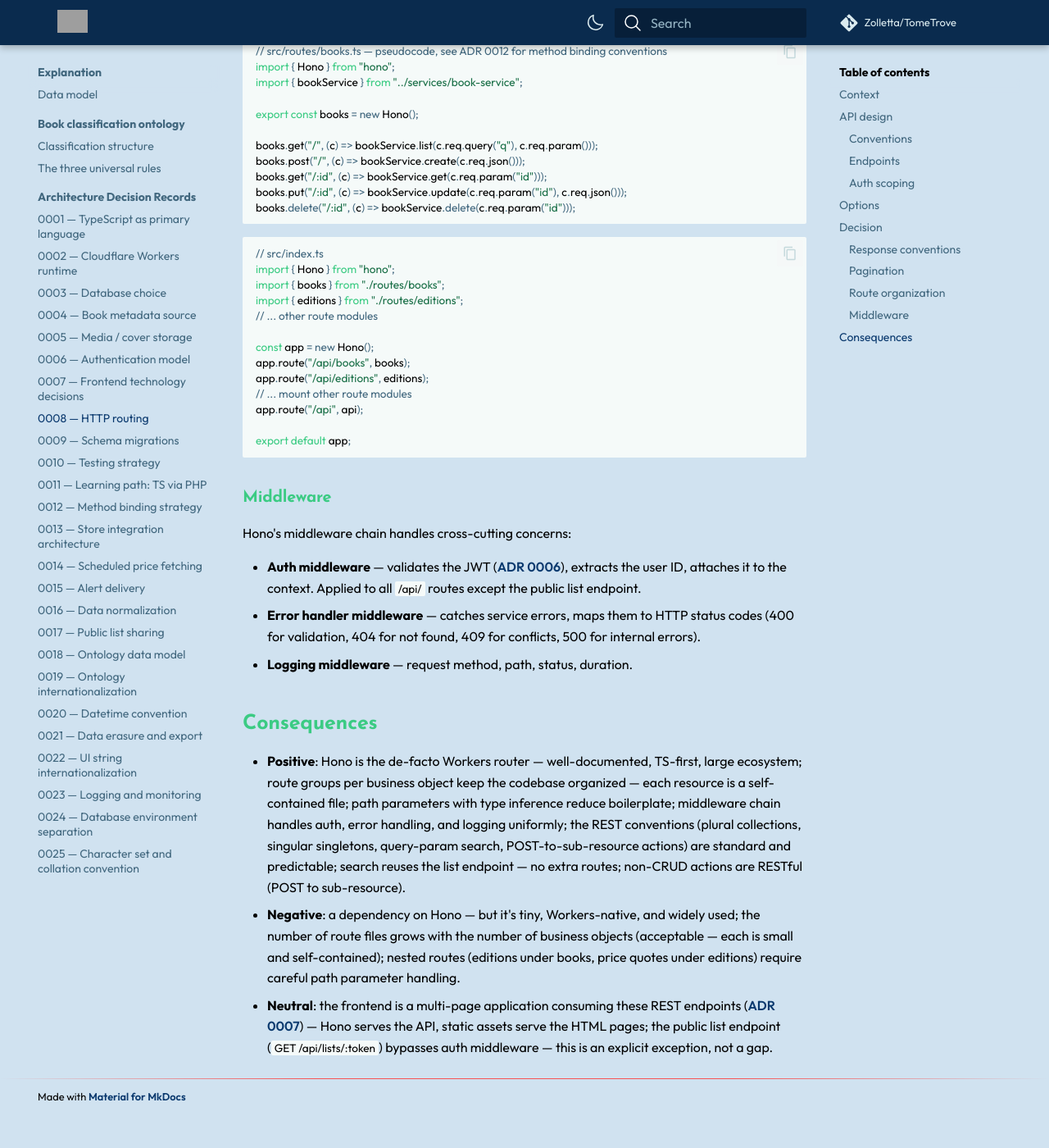
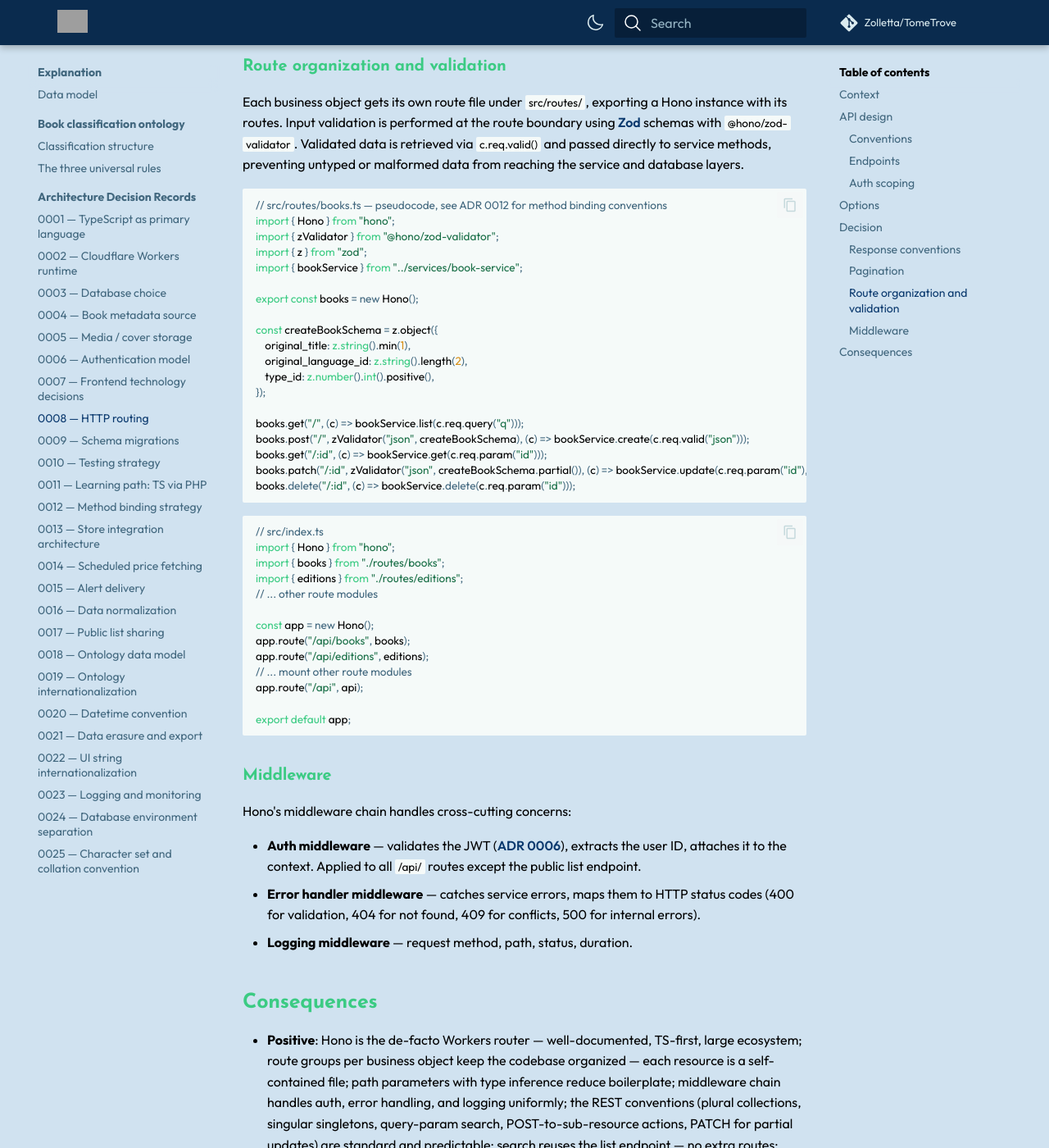
Before and after one commit to Zolletta/TomeTrove, an MkDocs documentation site: the page built from docs/explanation/adr/0008-http-routing.md, in a window 1280 px wide and 1400 px high, scrolled down 3586 px. Shown: the whole window at 82% size. Built offline with MkDocs 1.6.1 and Material for MkDocs 9.7.7, drawn with Linux system fonts in a browser that asks for light colours; comment, search, counter and statistics services are not loaded; before the commit the page ends 4945 px from its top, so only the background shows below that; some of the changed text lies outside the part shown; grey boxes are pictures that could not be loaded.

Commit message:
docs(api): refine routing with Zod validation, PATCH semantics, and field error issues
Update ADR 0008, API endpoints reference, and coding style guide:
- Standardize on Zod route-boundary validation with @hono/zod-validator.
- Change /api/user/preferences to PATCH for partial preference updates.
- Expand standard error response format to include an issues array for 400 validation failures.

Generated with [Devin](https://devin.ai)

Co-Authored-By: Devin <158243242+devin-ai-integration[bot]@users.noreply.github.com>

````diff
--- a/docs/explanation/adr/0008-http-routing.md
+++ b/docs/explanation/adr/0008-http-routing.md
@@ -23,6 +23,7 @@ Constraints:
 - **Plural route prefixes for collections**: `/api/books`, `/api/authors`, `/api/wishes`. `GET /api/books` lists books; `GET /api/books/:id` returns one book. The `:id` disambiguates list vs. single.
 - **Singular route prefixes for singletons**: `/api/user/preferences` (one per user). No `:id` — the resource is scoped to the authenticated user.
 - **Search is a query param on the list endpoint**: `GET /api/books?q=hamlet`, `GET /api/authors?q=poe`. Same endpoint for listing and searching — search is just a filter.
+- **Mutation verbs**: `POST` creates resources or triggers actions on sub-resources; `PATCH` applies partial updates to an existing resource (e.g. updating one or more preference fields in `/api/user/preferences`); `PUT` replaces a resource in its entirety; `DELETE` removes a resource.
 - **Non-CRUD actions are POST to a sub-resource**: `POST /api/editions/:id/prices` (on-demand fetch), `POST /api/wishes/import` (CSV import). Actions are modeled as creates on a sub-resource.
 - **Child resources are nested under their parent**: editions under books, price quotes under editions. Direct lookup by ID is also supported via a flat route when the parent ID is not needed.
 
@@ -71,7 +72,7 @@ Since the UI consumes only these endpoints, response shapes must be consistent a
   - Changing `per_page` resets to the first page — cursor positions are relative to the page size, so a different `per_page` invalidates the current cursor. The `first` link uses the new `per_page` value.
   - The UI follows these links — it does not construct URLs or know cursor encoding.
   - No total count — the UI shows "first/prev/next/last" navigation, not "page 2 of 10". This avoids the expensive `COUNT(*)` query on large tables.
-- **Errors**: a JSON object with `error` (machine-readable code) and `message` (human-readable) (e.g. `{ "error": "not_found", "message": "Book not found" }`). HTTP status code matches the error (400, 404, 409, 500).
+- **Errors**: a JSON object with `error` (machine-readable code), `message` (human-readable), and an optional `issues` array for field-level validation errors (e.g. `{ "error": "validation_error", "message": "Invalid request payload", "issues": [{ "field": "alert_threshold", "message": "Must be an integer between 1 and 100" }] }`). HTTP status code matches the error (400 for validation errors, 401 for unauthorized, 404 for not found, 409 for conflicts, 500 for internal errors).
 - **Empty mutations**: `204 No Content` for DELETE and PATCH that don't return a body.
 - **Created resources**: `201 Created` with the resource body.
 
@@ -83,21 +84,29 @@ Cursor pagination is used uniformly on all list endpoints for consistency, even
 
 The ontology tree (`GET /api/ontology`) is an exception — it returns the full tree for a (type, genre) pair, not paginated. The tree is small (hundreds of nodes) and is rendered client-side as a whole.
 
-### Route organization
+### Route organization and validation
 
-Each business object gets its own route file under `src/routes/`, exporting a Hono instance with its routes. The main app composes them:
+Each business object gets its own route file under `src/routes/`, exporting a Hono instance with its routes. Input validation is performed at the route boundary using [Zod](https://zod.dev/) schemas with `@hono/zod-validator`. Validated data is retrieved via `c.req.valid()` and passed directly to service methods, preventing untyped or malformed data from reaching the service and database layers.
 
 ```typescript
 // src/routes/books.ts — pseudocode, see ADR 0012 for method binding conventions
 import { Hono } from "hono";
+import { zValidator } from "@hono/zod-validator";
+import { z } from "zod";
 import { bookService } from "../services/book-service";
 
 export const books = new Hono();
 
-books.get("/", (c) => bookService.list(c.req.query("q"), c.req.param()));
-books.post("/", (c) => bookService.create(c.req.json()));
+const createBookSchema = z.object({
+    original_title: z.string().min(1),
+    original_language_id: z.string().length(2),
+    type_id: z.number().int().positive(),
+});
+
+books.get("/", (c) => bookService.list(c.req.query("q")));
+books.post("/", zValidator("json", createBookSchema), (c) => bookService.create(c.req.valid("json")));
 books.get("/:id", (c) => bookService.get(c.req.param("id")));
-books.put("/:id", (c) => bookService.update(c.req.param("id"), c.req.json()));
+books.patch("/:id", zValidator("json", createBookSchema.partial()), (c) => bookService.update(c.req.param("id"), c.req.valid("json")));
 books.delete("/:id", (c) => bookService.delete(c.req.param("id")));
 ```
 
@@ -127,6 +136,6 @@ Hono's middleware chain handles cross-cutting concerns:
 
 ## Consequences
 
-- **Positive**: Hono is the de-facto Workers router — well-documented, TS-first, large ecosystem; route groups per business object keep the codebase organized — each resource is a self-contained file; path parameters with type inference reduce boilerplate; middleware chain handles auth, error handling, and logging uniformly; the REST conventions (plural collections, singular singletons, query-param search, POST-to-sub-resource actions) are standard and predictable; search reuses the list endpoint — no extra routes; non-CRUD actions are RESTful (POST to sub-resource).
+- **Positive**: Hono is the de-facto Workers router — well-documented, TS-first, large ecosystem; route groups per business object keep the codebase organized — each resource is a self-contained file; path parameters with type inference reduce boilerplate; middleware chain handles auth, error handling, and logging uniformly; the REST conventions (plural collections, singular singletons, query-param search, POST-to-sub-resource actions, PATCH for partial updates) are standard and predictable; search reuses the list endpoint — no extra routes; non-CRUD actions are RESTful (POST to sub-resource); schema validation with Zod guarantees sanitized, runtime-validated inputs before service execution; field-level error reporting via `issues` provides precise feedback for UI forms.
 - **Negative**: a dependency on Hono — but it's tiny, Workers-native, and widely used; the number of route files grows with the number of business objects (acceptable — each is small and self-contained); nested routes (editions under books, price quotes under editions) require careful path parameter handling.
 - **Neutral**: the frontend is a multi-page application consuming these REST endpoints ([ADR 0007](0007-frontend-delivery.md)) — Hono serves the API, static assets serve the HTML pages; the public list endpoint (`GET /api/lists/:token`) bypasses auth middleware — this is an explicit exception, not a gap.
````
Also changed, not shown: docs/contributor/coding.md (+25 -0 lines), docs/reference/api-endpoints.md (+3 -2 lines).
